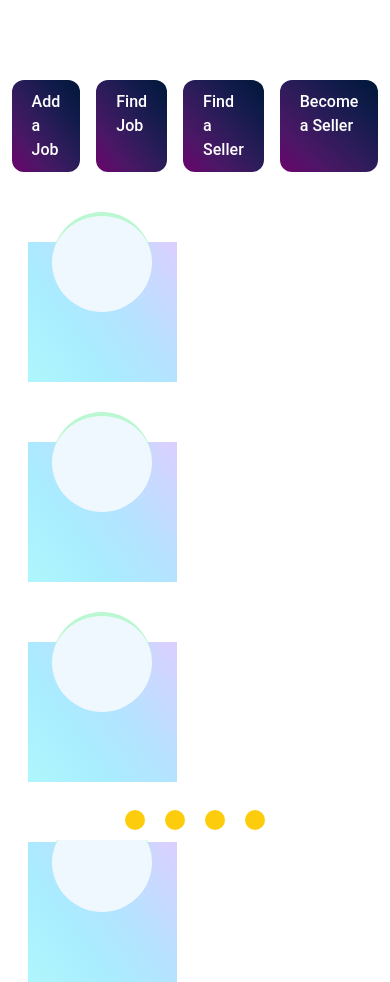
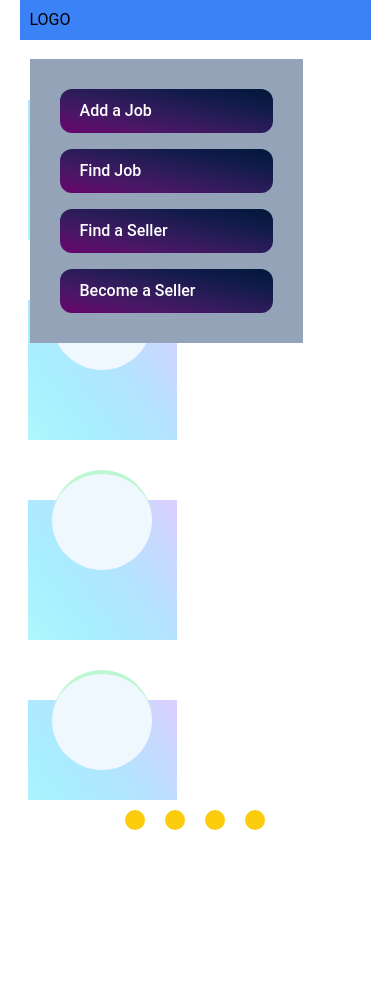
Before and after one commit to Pankajupadhyay01/React-firebase-project, a React (Vite) app: page /hire in a window 390 px wide. After the commit the page ends 844 px from the top, so only its background shows below. Built offline with nearby package versions, Linux system fonts and the light colour scheme.

Commit message:
Secondary nav created

```diff
--- a/src/Component/Opportunity/Secondary_Nav.jsx
+++ b/src/Component/Opportunity/Secondary_Nav.jsx
@@ -13,7 +13,7 @@ const Secondary_Nav = () => {
         },
         {
             title: "Find a Seller ",
-            Link: "/"
+            Link: "/hire"
         },
         {
             title: "Become a Seller ",
@@ -22,7 +22,21 @@ const Secondary_Nav = () => {
     ]
     return (
         <>
-            <div className='flex justify-center gap-4 my-[10px]'>
+
+            <div className='flex md:w-auto w-full justify-between items-center md:justify-center md:p-[10px_0] p-[8px_10px] md:bg-white bg-blue-500 m-auto'>
+                <div className='md:hidden'>
+                    LOGO
+                </div>
+                <div className='flex flex-col md:w-full justify-center md:flex-row md:gap-6 gap-y-4 absolute z-[999] w-[70%] top-[7%] md:top-0 md:p-0 p-[30px] bg-slate-400 md:bg-white md:relative'>
+                    {
+                        button.map((pro, i) => (
+                            <Link key={i} to={pro.Link} className='bg-main  text-white font-medium p-[10px_20px] rounded-xl cursor-pointer'>{pro.title}</Link>
+                        ))
+                    }
+                </div>
+            </div>
+
+            {/* <div className='md:relative md:py-0 md:flex-row absolute flex flex-col justify-center gap-4 z-[999] top-[5%]'>
 
                 {
                     button.map((pro, i) => (
@@ -30,7 +44,7 @@ const Secondary_Nav = () => {
                     ))
                 }
 
-            </div>
+            </div> */}
         </>
     )
 }
--- a/src/Pages/Hire.jsx
+++ b/src/Pages/Hire.jsx
@@ -4,7 +4,7 @@ import Seller_list from '../Component/Opportunity/Seller_list'
 
 const Hire = () => {
     return (
-        <div className='pt-[70px] w-[90%] m-auto'>
+        <div className='md:pt-[50px] w-[90%] m-auto'>
             <Secondary_Nav />
             <Seller_list />
         </div>
```
